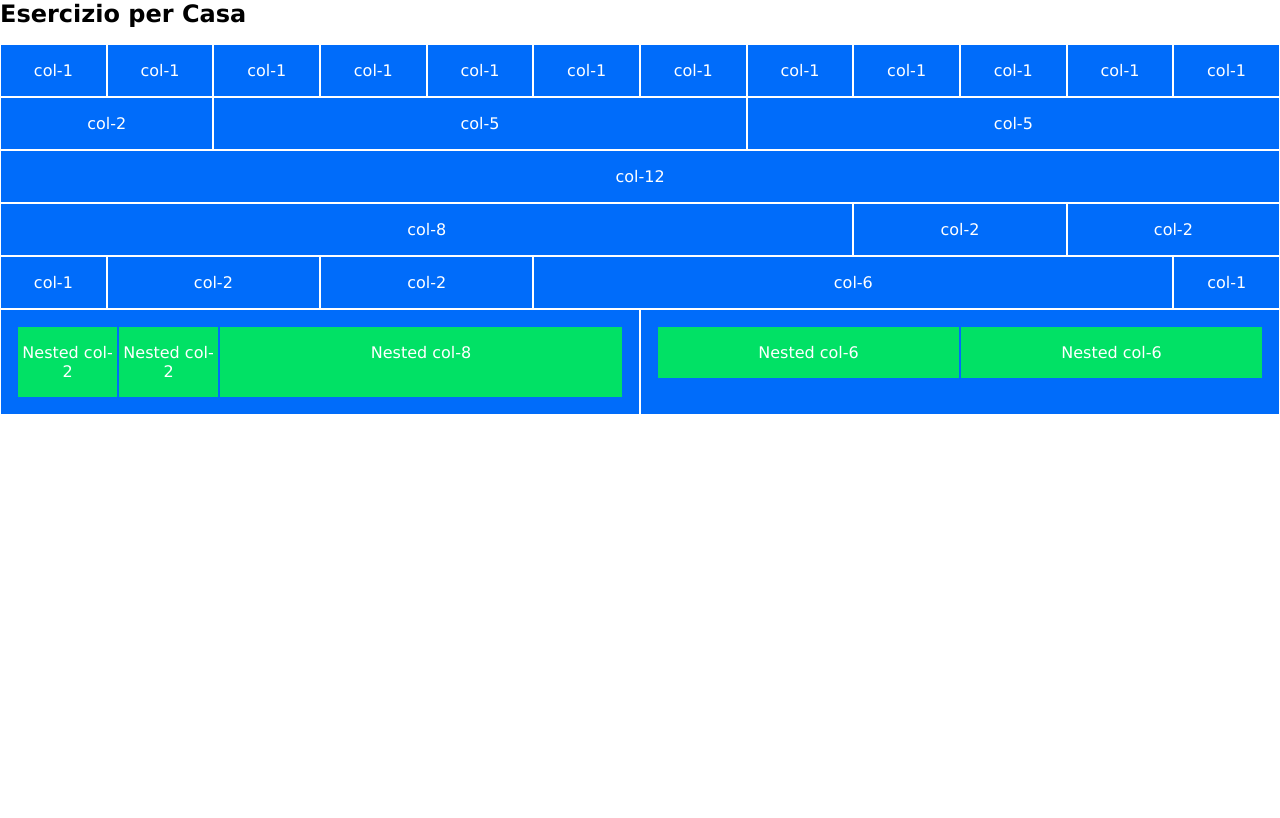
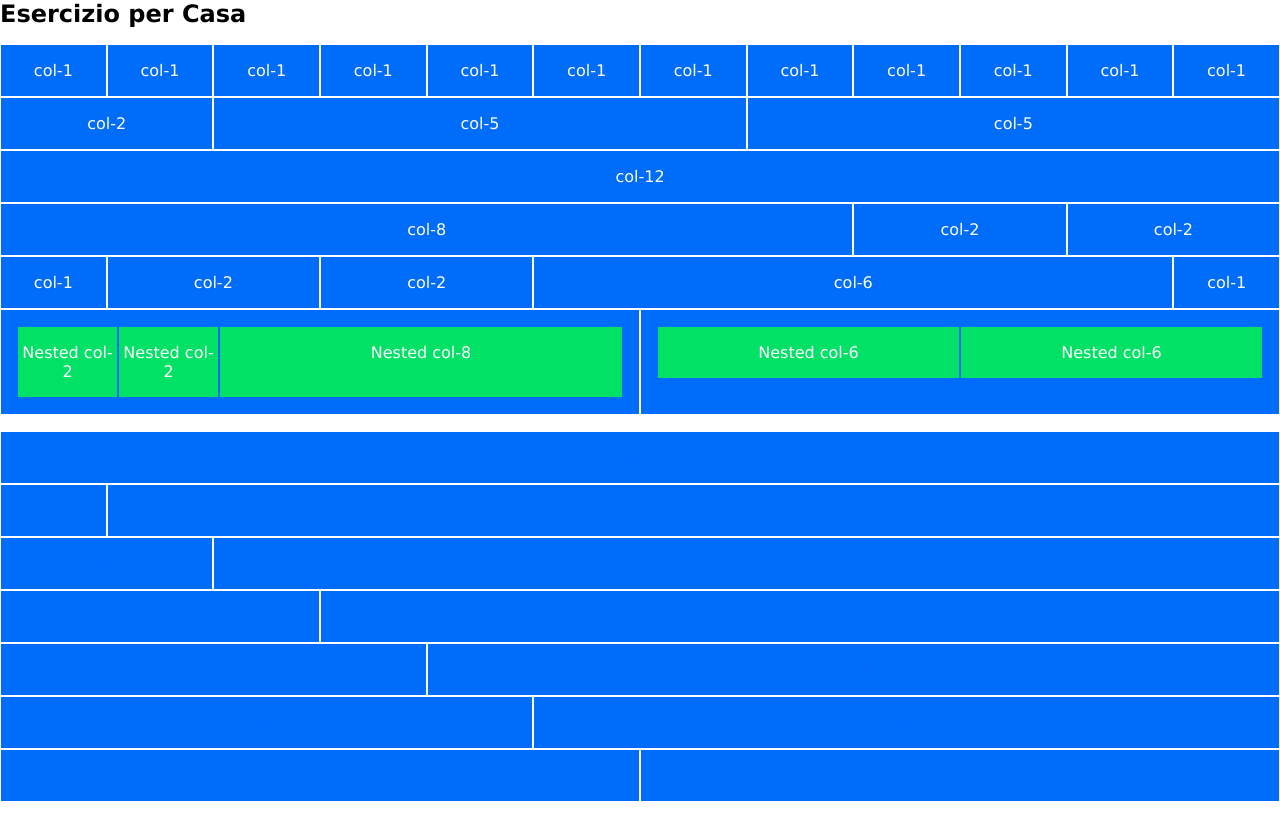
Before and after one commit to mohamed-jebali/html-css-12bool, a plain HTML site: page index.html in a window 1280 px wide. Drawn offline with Linux system fonts and the light colour scheme.

Commit message:
added second section and offset classes

```diff
--- a/css/12bool.css
+++ b/css/12bool.css
@@ -70,3 +70,45 @@
 .offset-col-1{
     margin-left: calc((100% / 12) * 1);
 }
+
+.offset-col-2{
+    margin-left: calc((100% / 12) * 2);
+}
+
+.offset-col-3{
+    margin-left: calc((100% / 12) * 3);
+}
+
+.offset-col-4{
+    margin-left: calc((100% / 12) * 4);
+}
+
+.offset-col-5{
+    margin-left: calc((100% / 12) * 5);
+}
+
+.offset-col-6{
+    margin-left: calc((100% / 12) * 6);
+}
+
+.offset-col-7{
+    margin-left: calc((100% / 12) * 7);
+}
+
+.offset-col-8{
+    margin-left: calc((100% / 12) * 8);
+}
+
+.offset-col-9{
+    margin-left: calc((100% / 12) * 9);
+}
+
+.offset-col-10{
+    margin-left: calc((100% / 12) * 10);
+}
+
+.offset-col-11{
+    margin-left: calc((100% / 12) * 11);
+}
+
+/* OFFSET */
--- a/css/style.css
+++ b/css/style.css
@@ -28,6 +28,9 @@
     flex-direction: row;
     flex-wrap: wrap;
 }
+.container{
+    margin-bottom: 1rem;
+}
 
 /* UTILITIES */
 
@@ -51,3 +54,6 @@ h1{
     text-align: center;
     border: 1px solid #006cfa;
 }
+.text-blue{
+    color: #006cfa;
+}
--- a/index.html
+++ b/index.html
@@ -13,7 +13,7 @@
 
 
         <!-- Esercizi per Casa -->
-        <section class="container first-section">
+        <section class="container">
             <h1>
                 Esercizio per Casa
             </h1>
@@ -125,6 +125,62 @@
                 </div>
             </div>
         </section>
+
+        <section class="container text-blue">
+            <div class="row">
+                <div class="col-12 blue-bg">
+                    col-12
+                </div>
+            </div>
+            <div class="row">
+                <div class="col-1 blue-bg">
+                    col-1
+                </div>
+                <div class="col-11 blue-bg">
+                    col-11
+                </div>
+            </div>
+            <div class="row">
+                <div class="col-2 blue-bg">
+                    col-2
+                </div>
+                <div class="col-10 blue-bg">
+                    col-10
+                </div>
+            </div>
+            <div class="row">
+                <div class="col-3 blue-bg">
+                    col-3
+                </div>
+                <div class="col-9 blue-bg">
+                    col-9
+                </div>
+            </div>
+            <div class="row">
+                <div class="col-4 blue-bg">
+                    col-4
+                </div>
+                <div class="col-8 blue-bg">
+                    col-8
+                </div>
+            </div>
+            <div class="row">
+                <div class="col-5 blue-bg">
+                    col-5
+                </div>
+                <div class="col-7 blue-bg">
+                    col-7
+                </div>
+            </div>
+            <div class="row">
+                <div class="col-6 blue-bg">
+                    col-6
+                </div>
+                <div class="col-6 blue-bg">
+                    col-6
+                </div>
+            </div>
+        </section>
     </main>
 </body>
 </html>
```
